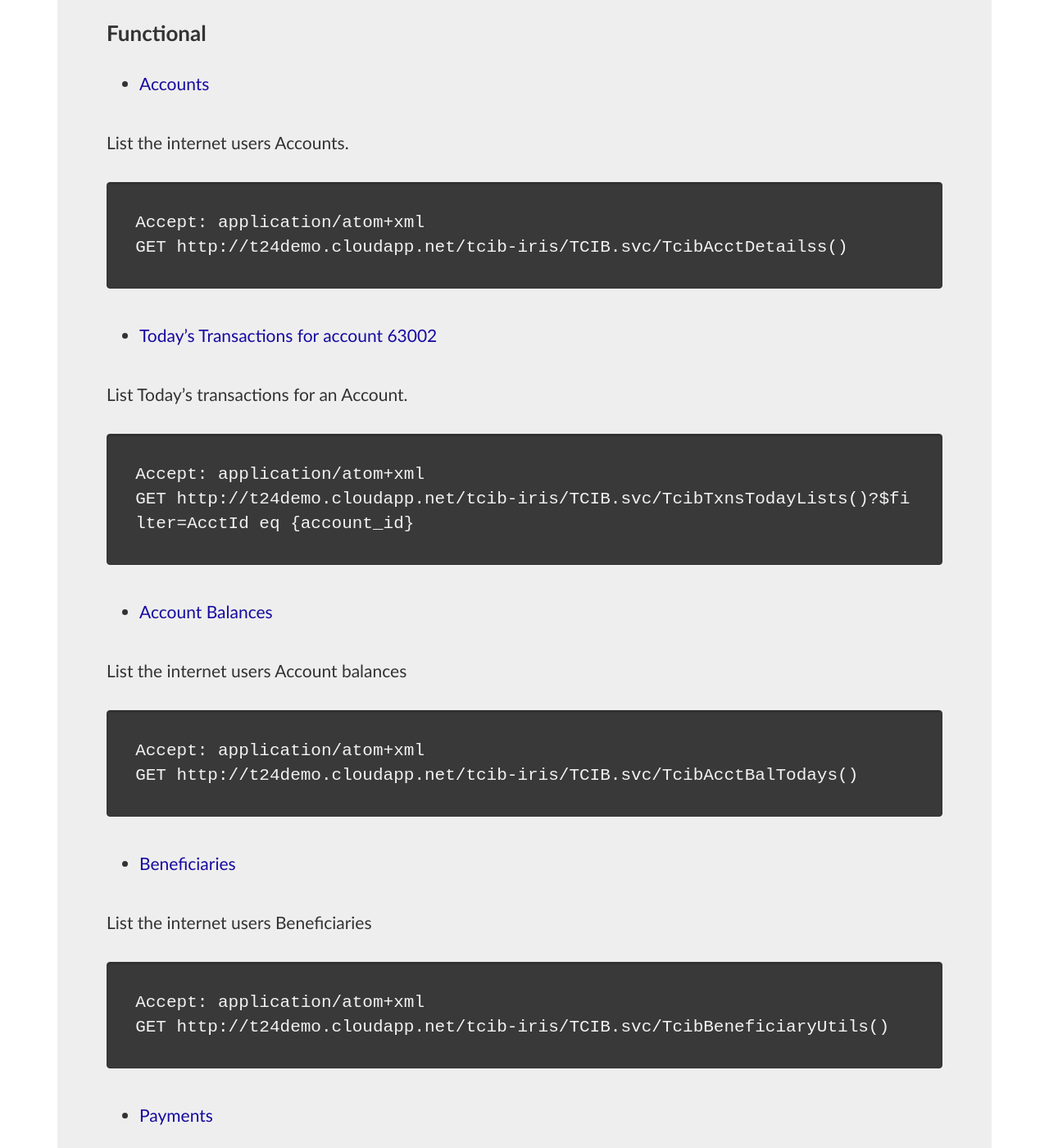
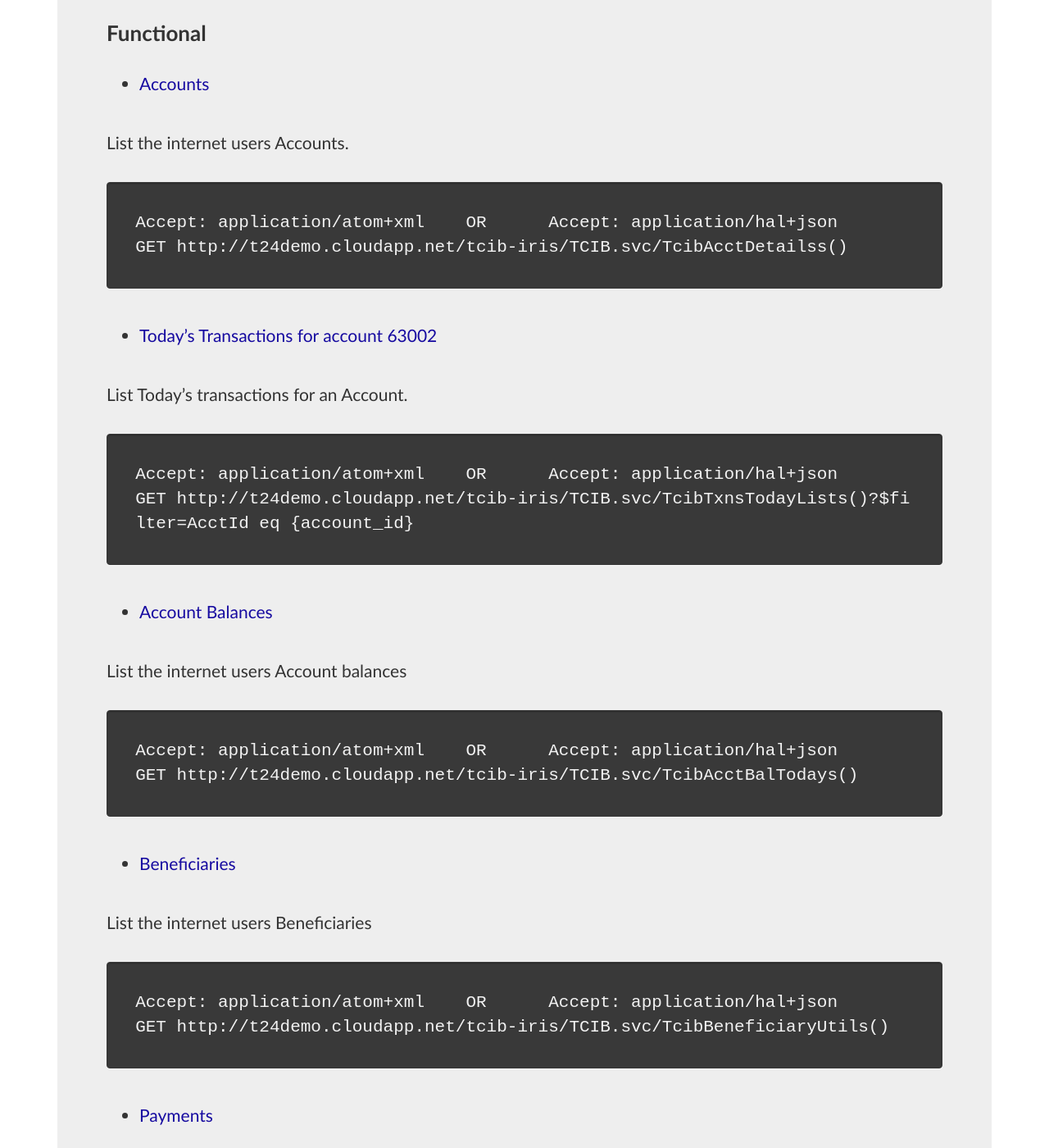
Before and after one commit to temenostech/TemenosHypermediaAPI, a Jekyll site: the page built from InternetAPI/index.md, in a window 1280 px wide and 1400 px high, scrolled down 532 px. Shown: the whole window at 82% size. Built offline with Jekyll 4.4.1, drawn with Linux system fonts in a browser that asks for light colours; some web fonts are replaced; Markdown is read by kramdown in place of the engine named in the settings.

Commit message:
Updated the documentation to include json accept header information

```diff
--- a/InternetAPI/index.md
+++ b/InternetAPI/index.md
@@ -13,8 +13,9 @@ The Temenos Internet API demo service provides an example internet bank with Ret
 * [Accounts](http://t24demo.cloudapp.net/tcib-iris/TCIB.svc/TcibAcctDetailss\(\))
 
 List the internet users Accounts.
+
 <pre>
-Accept: application/atom+xml
+Accept: application/atom+xml	OR	Accept: application/hal+json
 GET http://t24demo.cloudapp.net/tcib-iris/TCIB.svc/TcibAcctDetailss()
 </pre>
 
@@ -24,7 +25,7 @@ GET http://t24demo.cloudapp.net/tcib-iris/TCIB.svc/TcibAcctDetailss()
 List Today's transactions for an Account.
 
 <pre>
-Accept: application/atom+xml
+Accept: application/atom+xml	OR	Accept: application/hal+json
 GET http://t24demo.cloudapp.net/tcib-iris/TCIB.svc/TcibTxnsTodayLists()?$filter=AcctId eq {account_id}
 </pre>
 
@@ -34,7 +35,7 @@ GET http://t24demo.cloudapp.net/tcib-iris/TCIB.svc/TcibTxnsTodayLists()?$filter=
 List the internet users Account balances
 
 <pre>
-Accept: application/atom+xml
+Accept: application/atom+xml	OR	Accept: application/hal+json
 GET http://t24demo.cloudapp.net/tcib-iris/TCIB.svc/TcibAcctBalTodays()
 </pre>
 
@@ -44,7 +45,7 @@ GET http://t24demo.cloudapp.net/tcib-iris/TCIB.svc/TcibAcctBalTodays()
 List the internet users Beneficiaries
 
 <pre>
-Accept: application/atom+xml
+Accept: application/atom+xml	OR	Accept: application/hal+json
 GET http://t24demo.cloudapp.net/tcib-iris/TCIB.svc/TcibBeneficiaryUtils()
 </pre>
 
```
